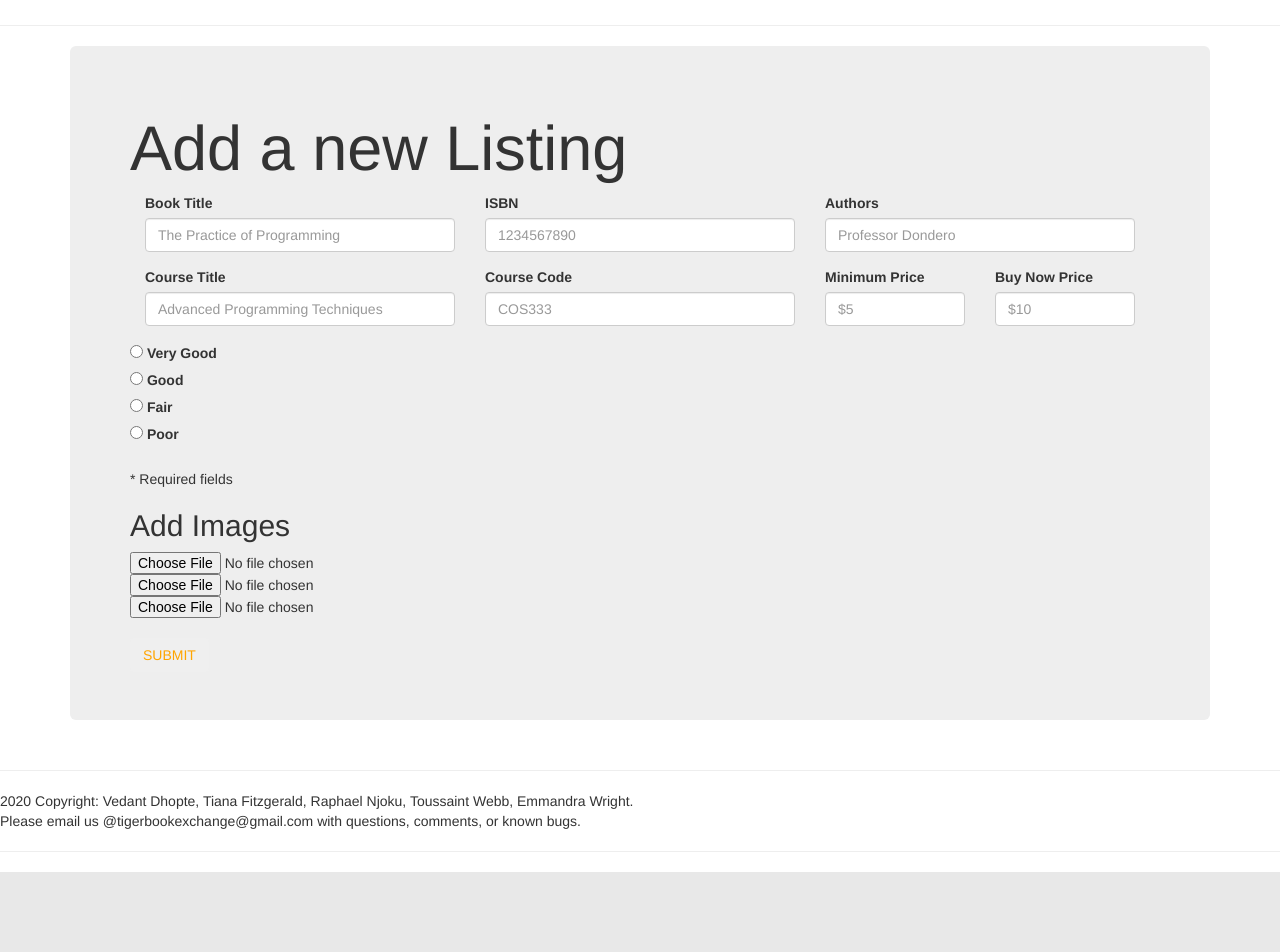
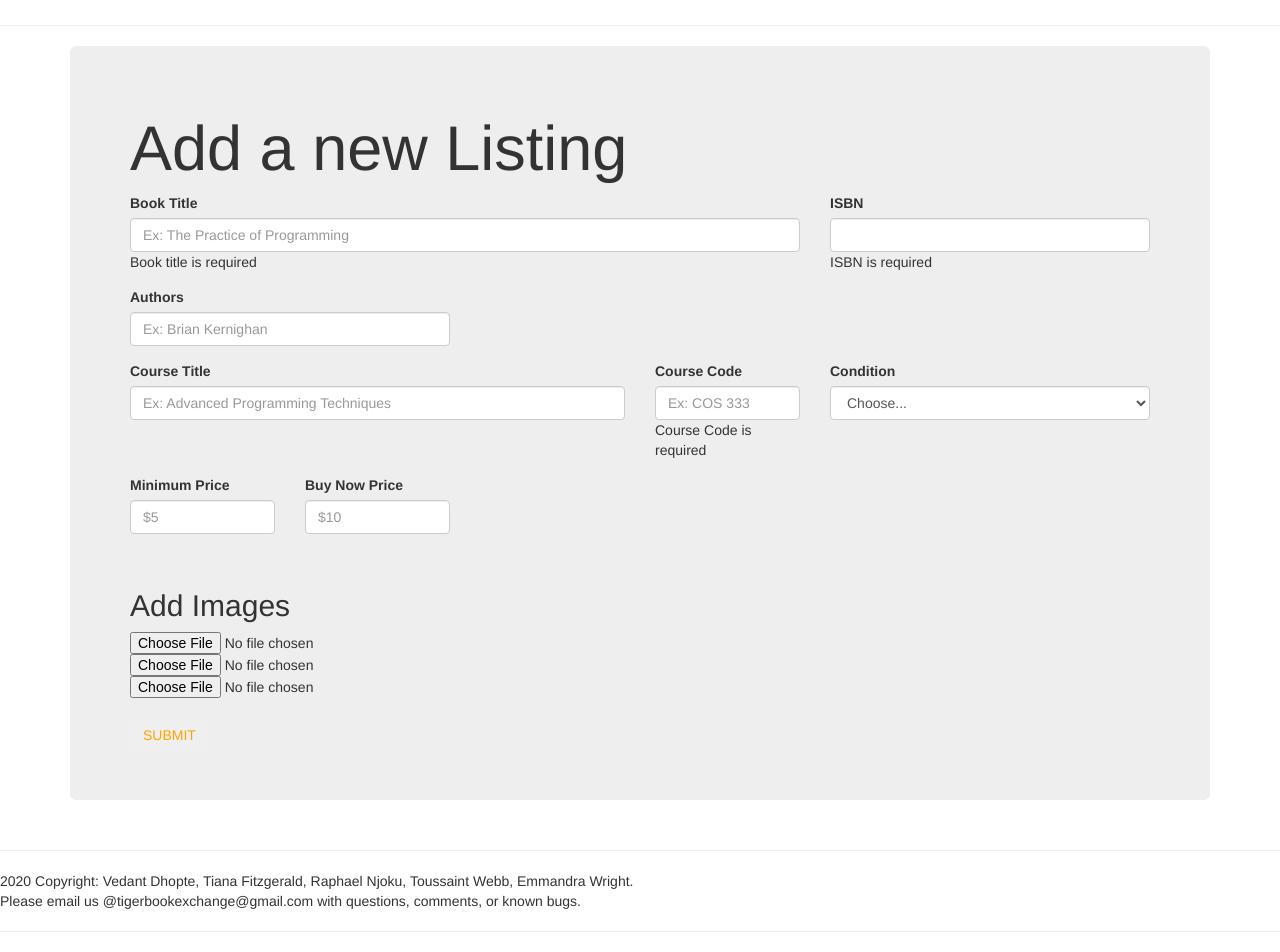
Before and after one commit to rtwebb/Book-Exchange, a Flask app: template template/sellerPage.html in a window 1280 px wide. Shown: the part 95-1047 px from the top of the page. Before the commit the page ends 967 px from the top, so only its background shows below. Run offline with Flask 2, Linux system fonts and the light colour scheme; the template is opened without the code that fills it, so the values that code supplies are empty; some libraries are stand-ins or nearby versions.

Commit message:
seller page

```diff
--- a/template/sellerPage.html
+++ b/template/sellerPage.html
@@ -5,10 +5,12 @@
 
     <meta name="viewport" content="width=device-width, initial-scale=1">
 
-    <link rel="stylesheet" href= "https://maxcdn.bootstrapcdn.com/bootstrap/3.4.0/css/bootstrap.min.css">
+    <link rel="stylesheet"
+          type="text/css"
+          href="https://maxcdn.bootstrapcdn.com/bootstrap/3.4.0/css/bootstrap.min.css">
 
-    <script src="https://cdnjs.cloudflare.com/ajax/libs/popper.js/1.14.7/umd/popper.min.js" integrity="sha384-UO2eT0CpHqdSJQ6hJty5KVphtPhzWj9WO1clHTMGa3JDZwrnQq4sF86dIHNDz0W1" crossorigin="anonymous"></script>
-<script src="https://stackpath.bootstrapcdn.com/bootstrap/4.3.1/js/bootstrap.min.js" integrity="sha384-JjSmVgyd0p3pXB1rRibZUAYoIIy6OrQ6VrjIEaFf/nJGzIxFDsf4x0xIM+B07jRM" crossorigin="anonymous"></script>
+    <!--script src="https://cdnjs.cloudflare.com/ajax/libs/popper.js/1.14.7/umd/popper.min.js" integrity="sha384-UO2eT0CpHqdSJQ6hJty5KVphtPhzWj9WO1clHTMGa3JDZwrnQq4sF86dIHNDz0W1" crossorigin="anonymous"></script-->
+<!--script src="https://stackpath.bootstrapcdn.com/bootstrap/4.3.1/js/bootstrap.min.js" integrity="sha384-JjSmVgyd0p3pXB1rRibZUAYoIIy6OrQ6VrjIEaFf/nJGzIxFDsf4x0xIM+B07jRM" crossorigin="anonymous"></script-->
 
     <!--link
       rel="stylesheet"
@@ -17,7 +19,8 @@
 
     <style>
       .jumbotron{
-          background-color:#2E2D88;
+          background-color:#F0AD4E;
+          color:white;
       }
     </style>
 
@@ -33,37 +36,59 @@
 
             <h1 class="sellerHeading">Add a new Listing</h1>
 
-            <form action="sellerPage" method="POST" id="submitBookForm" enctype="multipart/form-data">
-              <div class="form-row">
-                <div class="form-group col-md-4">
-                  <label for="inputTitle" id="title">Book Title</label>
-                  <input type="text" class="form-control" name="title" id="title" placeholder="The Practice of Programming" required>
+            <form action="/profilePage" method="POST" id="submitBookForm" enctype="multipart/form-data">
+              <div class="row">
+                <div class="col-md-8">
+                  <label for="inputTitle" class="form-label">Book Title</label>
+                  <input type="text" class="form-control" name="title" id="inputTitle" placeholder="Ex: The Practice of Programming" required>
+                  <div class="invalid-feedback">
+                    Book title is required
+                  </div>
                 </div>
 
                 <div class="form-group col-md-4">
-                  <label for="inputISBN">ISBN</label>
-                  <input type="text" class="form-control" name="isbn" id="isbn" placeholder="1234567890" required>
+                  <label for="inputISBN" class="form-label">ISBN</label>
+                  <input type="text" class="form-control" name="isbn" id="inputISBN" required>
+                  <div class="invalid-feedback">
+                    ISBN is required
+                  </div>
+                </div>
+              </div>
+
+              <div class="row">
+                <div class="form-group col-md-4">
+                  <label for="inputAuthors" class="form-label">Authors</label>
+                  <input type="text" class="form-control" name="authors" id="inputAuthors" placeholder="Ex: Brian Kernighan">
+                </div>
+              </div>
+
+              <div class="row">
+                <div class="form-group col-md-6">
+                  <label for="inputCourseTitle" class="form-label">Course Title</label>
+                  <input type="text" class="form-control" name="crstitle" id="inputCourseTitle" placeholder="Ex: Advanced Programming Techniques">
+                </div>
+
+                <div class="form-group col-md-2">
+                  <label for="inputCode" class="form-label">Course Code</label>
+                  <input type="text" class="form-control" name="crscode" id="inputCode" placeholder="Ex: COS 333" required>
+                  <div class="invalid-feedback">
+                    Course Code is required
+                  </div>
                 </div>
 
                 <div class="form-group col-md-4">
-                  <label for="inputAuthors">Authors</label>
-                  <input type="text" class="form-control" name="authors" id="authors" placeholder="Professor Dondero">
+                  <label for="inputCondition" class="form-label">Condition</label>
+                  <select id="inputCondition" class="form-control">
+                    <option selected>Choose...</option>
+                    <option>Poor</option>
+                    <option>Slightly Worn</option>
+                    <option>Good</option>
+                    <option>Brand New</option>
+                  </select>
                 </div>
               </div>
 
-              <div class="form-row">
-                <div class="form-group col-md-4">
-                  <label for="inputCourseTitle">Course Title</label>
-                  <input type="text" class="form-control" name="crstitle" id="crstitle" placeholder="Advanced Programming Techniques">
-                </div>
-
-                <div class="form-group col-md-4">
-                  <label for="inputCode">Course Code</label>
-                  <input type="text" class="form-control" name="crscode" id="crscode" placeholder="COS333" required>
-                </div>
-              </div>
-
-              <div class="form-row">
+              <div class="row">
                 <div class="form-group col-md-2">
                   <label for="inputMin">Minimum Price</label>
                   <input type="number" class="form-control" name="minPrice" id="minPrice" placeholder="$5" required>
@@ -76,7 +101,7 @@
               </div>
 
               <div class="centering" id="condition">
-                <div class="form-check form-check-inline">
+                <!--div class="form-check form-check-inline">
                   <input class="form-check-input" type="radio" name="bookCondition" id="conditionVery" value="veryGood">
                   <label class="form-check-label" for="inlineRadio1">Very Good</label>
                 </div>
@@ -95,10 +120,11 @@
                   <input class="form-check-input" type="radio" name="bookCondition" id="conditionPoor" value="poor">
                   <label class="form-check-label" for="inlineRadio3">Poor</label>
                 </div>
+-->
 
                 <br>
 
-                * Required fields
+               <!-- * Required fields-->
                 <h2>Add Images</h2>
                 <input type="file" accept="image/*" name="image1">
                 <input type="file" accept="image/*" name="image2">
```
